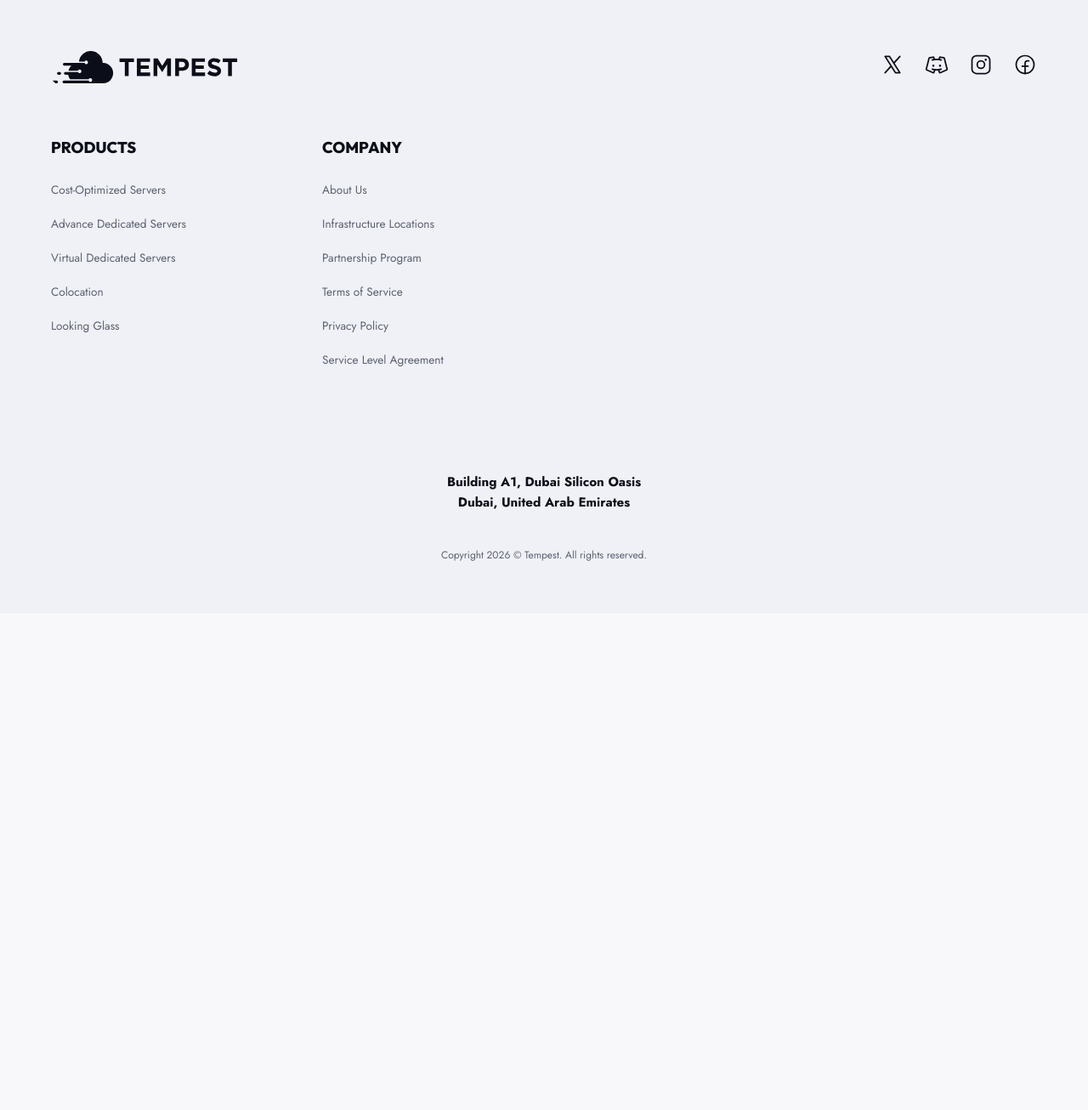
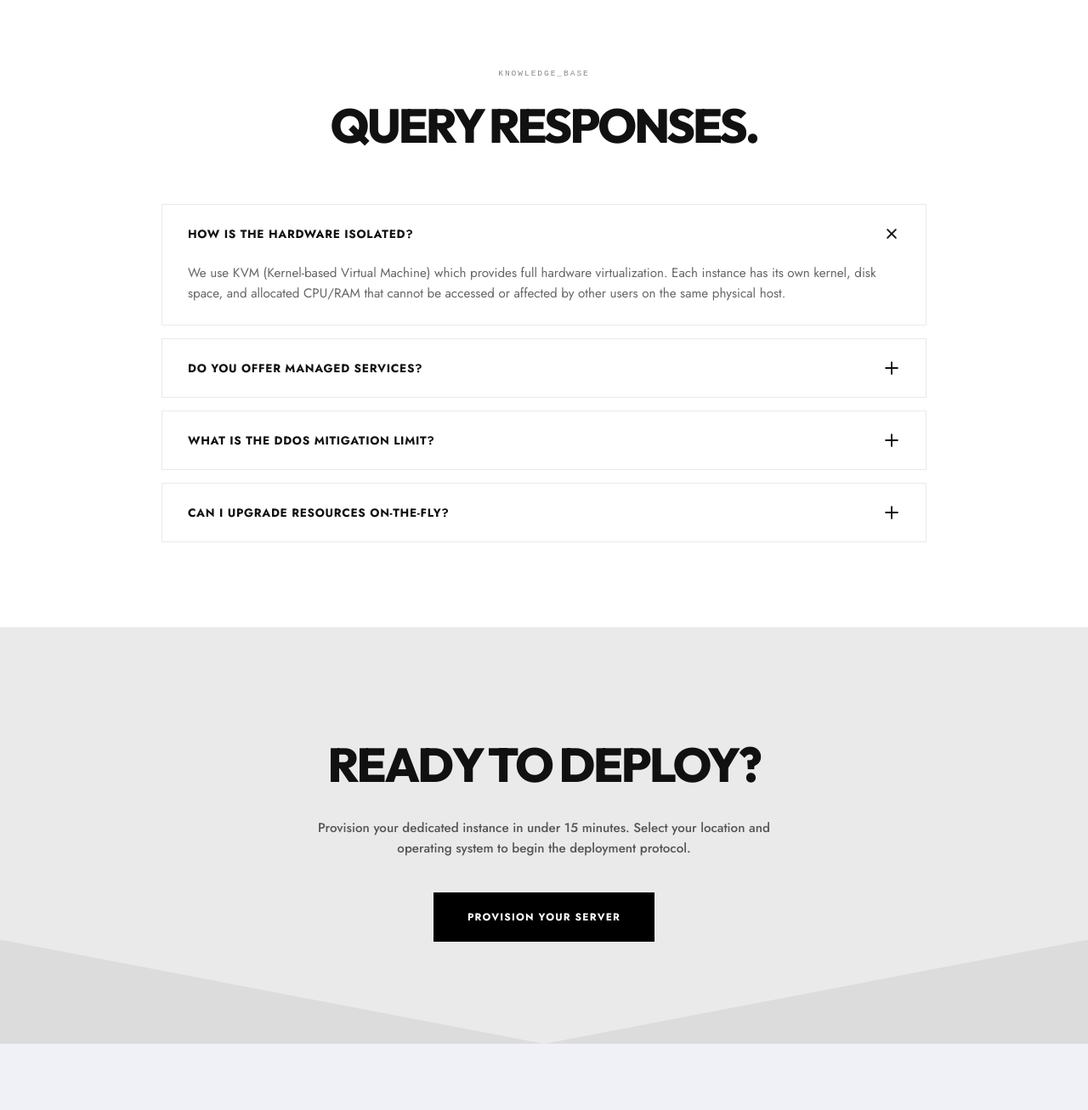
Before and after one commit to souiiii/Bytenia, a React (Vite) app: page /servers/palworld in a window 1280 px wide. Shown: the part 2788-4094 px from the top of the page at 85% size. Before the commit the page ends 3510 px from the top, so only its background shows below. Built offline with nearby package versions, Linux system fonts and the light colour scheme; what react-world-flags would draw is missing.

Commit message:
feat: implement Palworld FAQ and CTA components and add them to PalworldServersPage

```diff
--- /dev/null
+++ b/src/components/PalworldCTA/PalworldCTA.css
@@ -0,0 +1,98 @@
+.palworld-cta-section {
+  position: relative;
+  background-color: #eaeaea;
+  padding: 120px 0;
+  text-align: center;
+  overflow: hidden;
+}
+
+/* Subtle corner accents */
+.palworld-cta-section::before,
+.palworld-cta-section::after {
+  content: '';
+  position: absolute;
+  bottom: 0;
+  width: 50%;
+  height: 25%;
+  background-color: #dcdcdc;
+  z-index: 1;
+}
+
+.palworld-cta-section::before {
+  left: 0;
+  clip-path: polygon(0 0, 0 100%, 100% 100%);
+}
+
+.palworld-cta-section::after {
+  right: 0;
+  clip-path: polygon(100% 0, 100% 100%, 0 100%);
+}
+
+.palworld-cta-section .container {
+  position: relative;
+  z-index: 2;
+}
+
+.palworld-cta-content {
+  display: flex;
+  flex-direction: column;
+  align-items: center;
+}
+
+.palworld-cta-title {
+  font-size: 3.5rem;
+  font-weight: 900;
+  color: #111;
+  text-transform: uppercase;
+  letter-spacing: -0.04em;
+  margin: 0 0 20px 0;
+}
+
+.palworld-cta-subtitle {
+  font-size: 0.95rem;
+  color: #555;
+  line-height: 1.6;
+  margin: 0 0 40px 0;
+  font-weight: 500;
+  max-width: 600px;
+}
+
+.palworld-cta-btn {
+  background-color: #000;
+  color: #fff;
+  border: none;
+  font-size: 0.75rem;
+  font-weight: 800;
+  padding: 20px 40px;
+  text-transform: uppercase;
+  letter-spacing: 0.1em;
+  cursor: pointer;
+  transition: background-color 0.2s ease, transform 0.2s ease;
+}
+
+.palworld-cta-btn:hover {
+  background-color: #222;
+  transform: translateY(-2px);
+}
+
+/* Responsive Constraints */
+@media (max-width: 768px) {
+  .palworld-cta-title {
+    font-size: 2.5rem;
+  }
+
+  .palworld-cta-subtitle {
+    font-size: 0.85rem;
+    padding: 0 20px;
+  }
+
+  .palworld-cta-btn {
+    width: 100%;
+    max-width: 300px;
+  }
+
+  .palworld-cta-section::before,
+  .palworld-cta-section::after {
+    height: 10%;
+  }
+}
--- /dev/null
+++ b/src/components/PalworldCTA/PalworldCTA.jsx
@@ -0,0 +1,21 @@
+import React from 'react';
+import './PalworldCTA.css';
+
+const PalworldCTA = () => {
+  return (
+    <section className="palworld-cta-section">
+      <div className="container">
+        <div className="palworld-cta-content">
+          <h2 className="palworld-cta-title">READY TO DEPLOY?</h2>
+          <p className="palworld-cta-subtitle">
+            Provision your dedicated instance in under 15 minutes. Select your location and<br />
+            operating system to begin the deployment protocol.
+          </p>
+          <button className="palworld-cta-btn">PROVISION YOUR SERVER</button>
+        </div>
+      </div>
+    </section>
+  );
+};
+
+export default PalworldCTA;
--- /dev/null
+++ b/src/components/PalworldFAQ/PalworldFAQ.css
@@ -0,0 +1,111 @@
+.palworld-faq-section {
+  padding: 100px 0;
+  background-color: #ffffff;
+}
+
+.palworld-faq-header {
+  text-align: center;
+  margin-bottom: 50px;
+}
+
+.palworld-faq-eyebrow {
+  display: block;
+  font-family: monospace;
+  font-size: 0.6rem;
+  color: #888;
+  letter-spacing: 0.2em;
+  text-transform: uppercase;
+  margin-bottom: 12px;
+}
+
+.palworld-faq-title {
+  font-size: 3.5rem;
+  font-weight: 900;
+  color: #111;
+  text-transform: uppercase;
+  letter-spacing: -0.05em;
+  margin: 0;
+}
+
+.palworld-faq-list {
+  max-width: 900px;
+  margin: 0 auto;
+  display: flex;
+  flex-direction: column;
+  gap: 15px;
+}
+
+.palworld-faq-item {
+  border: 1px solid #eaeaea;
+  background-color: #fff;
+  transition: all 0.2s ease;
+}
+
+.palworld-faq-question {
+  width: 100%;
+  display: flex;
+  justify-content: space-between;
+  align-items: center;
+  padding: 24px 30px;
+  background: transparent;
+  border: none;
+  cursor: pointer;
+}
+
+.palworld-faq-q-text {
+  font-size: 0.85rem;
+  font-weight: 800;
+  color: #111;
+  text-transform: uppercase;
+  letter-spacing: 0.05em;
+  text-align: left;
+  padding-right: 20px;
+}
+
+.palworld-faq-icon {
+  color: #111;
+  transition: transform 0.3s ease;
+  flex-shrink: 0;
+}
+
+.palworld-faq-icon.rotated {
+  transform: rotate(45deg);
+}
+
+.palworld-faq-answer {
+  padding: 0 30px 24px 30px;
+  animation: fadeIn 0.3s ease;
+}
+
+@keyframes fadeIn {
+  from {
+    opacity: 0;
+    transform: translateY(-5px);
+  }
+  to {
+    opacity: 1;
+    transform: translateY(0);
+  }
+}
+
+.palworld-faq-answer p {
+  font-size: 0.95rem;
+  color: #666;
+  line-height: 1.6;
+  margin: 0;
+}
+
+/* Responsive Constraints */
+@media (max-width: 768px) {
+  .palworld-faq-title {
+    font-size: 2.5rem;
+  }
+
+  .palworld-faq-question {
+    padding: 20px;
+  }
+
+  .palworld-faq-answer {
+    padding: 0 20px 20px 20px;
+  }
+}
--- a/src/components/PalworldInstanceTiers/PalworldInstanceTiers.css
+++ b/src/components/PalworldInstanceTiers/PalworldInstanceTiers.css
@@ -172,4 +172,8 @@
     width: 100%;
     justify-content: space-between;
   }
+
+  .palworld-tiers-title {
+    font-size: 2rem;
+  }
 }
--- a/src/pages/PalworldServersPage.jsx
+++ b/src/pages/PalworldServersPage.jsx
@@ -3,6 +3,8 @@ import PalworldHero from '../components/PalworldHero/PalworldHero';
 import PalworldInfrastructure from '../components/PalworldInfrastructure/PalworldInfrastructure';
 import PalworldDeployment from '../components/PalworldDeployment/PalworldDeployment';
 import PalworldInstanceTiers from '../components/PalworldInstanceTiers/PalworldInstanceTiers';
+import PalworldFAQ from '../components/PalworldFAQ/PalworldFAQ';
+import PalworldCTA from '../components/PalworldCTA/PalworldCTA';
 
 const PalworldServersPage = () => {
   return (
@@ -11,6 +13,8 @@ const PalworldServersPage = () => {
       <PalworldInfrastructure />
       <PalworldDeployment />
       <PalworldInstanceTiers />
+      <PalworldFAQ />
+      <PalworldCTA />
     </>
   );
 };
```
